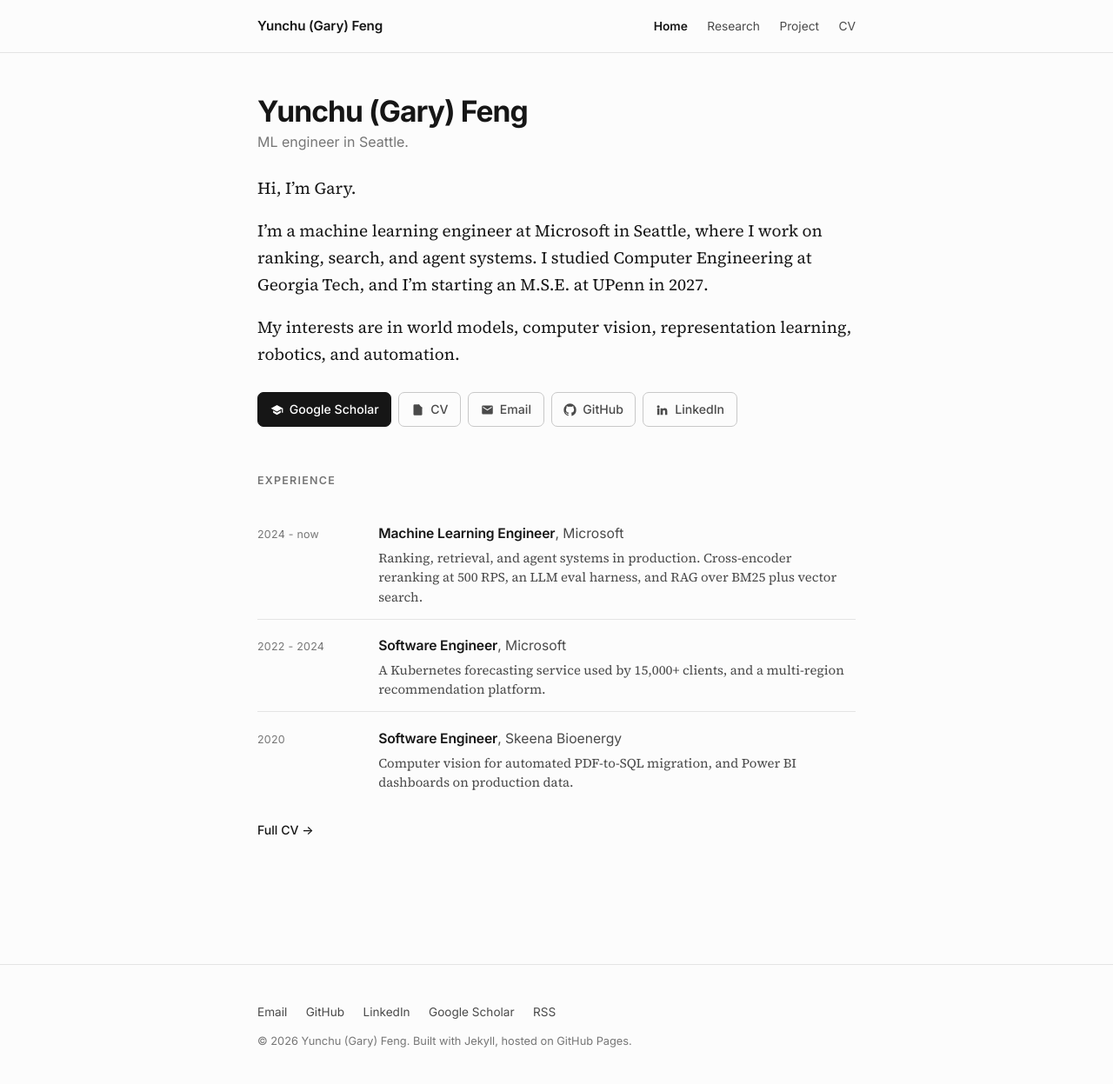
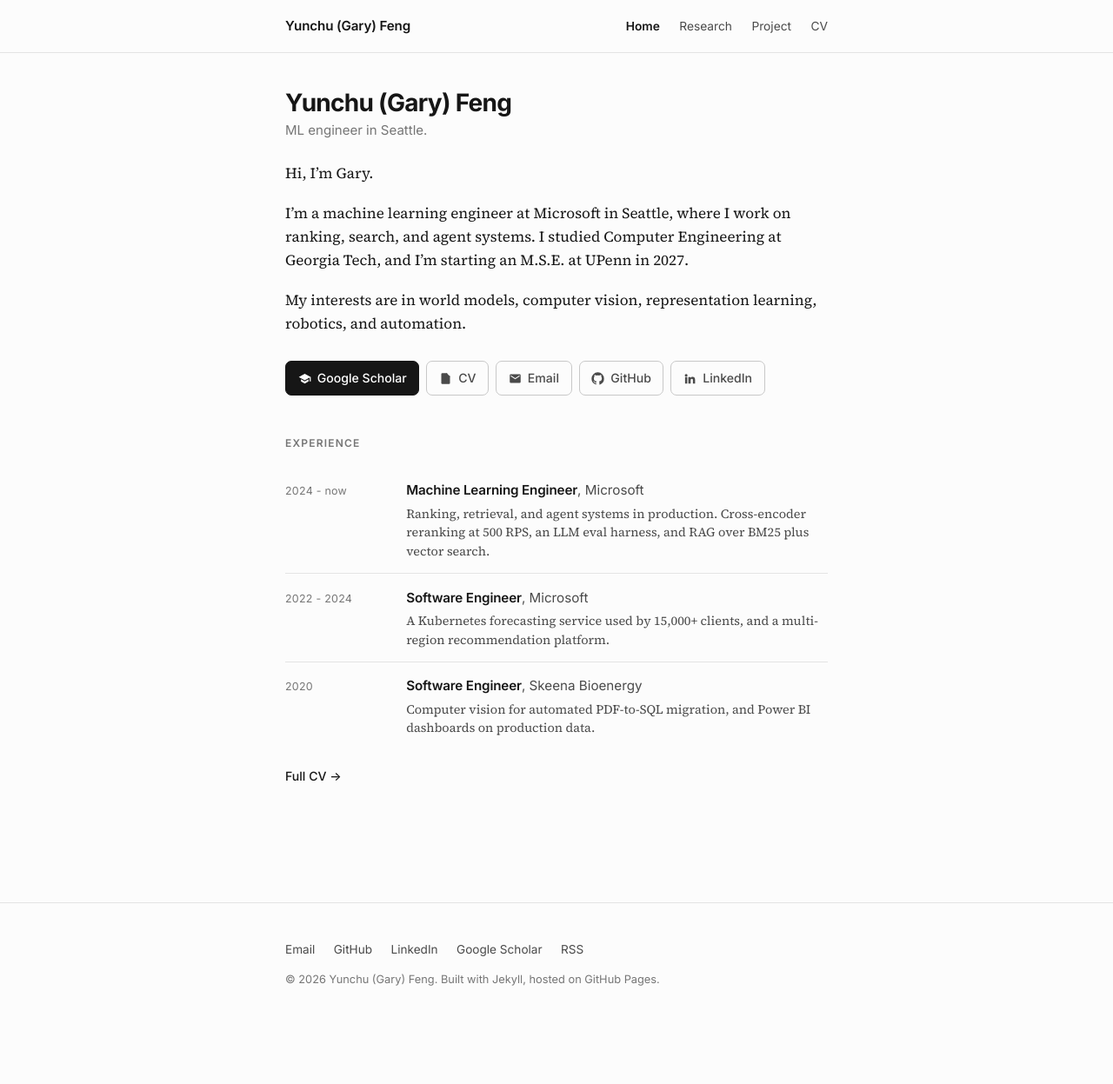
Before and after one commit to yfeng0206/yfeng0206.github.io, a Jekyll site: the page built from index.md, in a window 1280 px wide. Shown: the whole page at 87% size. Built offline with Jekyll 4.4.1, drawn with Linux system fonts in a browser that asks for light colours; after the commit the page ends 1176 px from its top, so only the background shows below that.

Commit message:
Reduce the type scale; add overflow guards
The site was set at 19px body with a 46rem measure, which reads oversized on a
normal laptop or desktop screen. Body is now 17px on a 42rem measure, which
keeps roughly 72 characters per line while making the whole page feel less
zoomed. Headings, listing rows and the experience block are scaled to match,
and vertical rhythm is tightened slightly so the page does not feel airy at the
smaller size.

Also adds max-width guards on images, tables, pre and iframes, plus
overflow-wrap on prose, so no future content can stretch the page sideways.

Verified before publishing: no horizontal overflow at 520, 700, 900, 1280, 1440
or 1920 px, measured with scrollWidth against clientWidth rather than by eye.

Co-authored-by: Copilot <223556219+Copilot@users.noreply.github.com>
Copilot-Session: 842d0d62-03a9-48d3-8d1c-033bd1a377df

```diff
--- a/assets/css/main.scss
+++ b/assets/css/main.scss
@@ -27,7 +27,7 @@
   --font-ui:"Inter",-apple-system,BlinkMacSystemFont,"Segoe UI",Roboto,"Helvetica Neue",Arial,sans-serif;
   --font-mono:"JetBrains Mono",SFMono-Regular,Menlo,Consolas,monospace;
 
-  --measure:46rem;
+  --measure:42rem;
   --space:1rem;
 }
 
@@ -40,8 +40,8 @@ body{
   background:var(--bg);
   color:var(--text);
   font-family:var(--font-serif);
-  font-size:19px;
-  line-height:1.62;
+  font-size:17px;
+  line-height:1.6;
   -webkit-font-smoothing:antialiased;
   -moz-osx-font-smoothing:grayscale;
 }
@@ -74,7 +74,7 @@ img{max-width:100%;height:auto}
 .nav a:hover{color:var(--link)}
 .nav a.active{color:var(--text);font-weight:600}
 
-.wrap{max-width:var(--measure);margin:0 auto;padding:3rem 1.5rem 4rem}
+.wrap{max-width:var(--measure);margin:0 auto;padding:2.6rem 1.5rem 3.5rem}
 
 .site-footer{border-top:1px solid var(--border);margin-top:4rem;background:var(--bg)}
 .footer-inner{max-width:var(--measure);margin:0 auto;padding:1.8rem 1.5rem 2.4rem;
@@ -87,9 +87,9 @@ img{max-width:100%;height:auto}
    Home hero
    ============================================================ */
 .hero{margin-bottom:1.6rem}
-.hero-name{font-family:var(--font-ui);font-size:2.1rem;font-weight:700;letter-spacing:-.028em;
+.hero-name{font-family:var(--font-ui);font-size:1.75rem;font-weight:700;letter-spacing:-.026em;
   margin:0 0 .3rem;line-height:1.15}
-.hero-tagline{font-family:var(--font-ui);font-size:1rem;color:var(--text-muted);
+.hero-tagline{font-family:var(--font-ui);font-size:.94rem;color:var(--text-muted);
   margin:0;line-height:1.45}
 
 .links-row{font-family:var(--font-ui);font-size:.92rem;margin:1.6rem 0 0;color:var(--text-muted)}
@@ -99,22 +99,22 @@ img{max-width:100%;height:auto}
    Headings / prose
    ============================================================ */
 .page-head{margin-bottom:1.8rem}
-.page-title{font-family:var(--font-ui);font-size:2rem;font-weight:700;letter-spacing:-.025em;
+.page-title{font-family:var(--font-ui);font-size:1.65rem;font-weight:700;letter-spacing:-.025em;
   line-height:1.18;margin:0 0 .5rem}
 .page-sub{font-family:var(--font-ui);font-size:1rem;color:var(--text-secondary);margin:0}
 .post-meta{font-family:var(--font-ui);font-size:.8rem;color:var(--text-muted);
   margin:0 0 .5rem;text-transform:uppercase;letter-spacing:.05em}
-.deck{font-size:1.06rem;color:var(--text-secondary);line-height:1.5;margin:.4rem 0 0}
+.deck{font-size:1rem;color:var(--text-secondary);line-height:1.5;margin:.4rem 0 0}
 .page-head .deck{padding-bottom:1.5rem;border-bottom:1px solid var(--border)}
 
-.section-head{font-family:var(--font-ui);font-size:.78rem;font-weight:600;text-transform:uppercase;
-  letter-spacing:.1em;color:var(--text-muted);margin:3.2rem 0 1.3rem;
+.section-head{font-family:var(--font-ui);font-size:.75rem;font-weight:600;text-transform:uppercase;
+  letter-spacing:.1em;color:var(--text-muted);margin:2.8rem 0 1.1rem;
   padding-bottom:0;border-bottom:0}
 
 .prose p{margin:0 0 1.15rem}
-.prose h2{font-family:var(--font-ui);font-size:1.3rem;font-weight:600;letter-spacing:-.018em;
+.prose h2{font-family:var(--font-ui);font-size:1.18rem;font-weight:600;letter-spacing:-.018em;
   margin:2.6rem 0 .9rem;line-height:1.3}
-.prose h3{font-family:var(--font-ui);font-size:1.08rem;font-weight:600;letter-spacing:-.012em;
+.prose h3{font-family:var(--font-ui);font-size:1.02rem;font-weight:600;letter-spacing:-.012em;
   margin:2rem 0 .7rem;line-height:1.35}
 .prose ul,.prose ol{margin:0 0 1.15rem;padding-left:1.4rem}
 .prose li{margin-bottom:.35rem}
@@ -198,12 +198,12 @@ pre code{background:none;padding:0;font-size:.8rem;white-space:pre}
 .work-thumb{width:100%;aspect-ratio:16/10;object-fit:cover;display:block;
   border-radius:4px;background:var(--surface-2);opacity:.94;transition:opacity .15s}
 .work-item:hover .work-thumb{opacity:1}
-.work-title{font-family:var(--font-ui);font-size:1.06rem;font-weight:600;margin:0 0 .2rem;
+.work-title{font-family:var(--font-ui);font-size:1rem;font-weight:600;margin:0 0 .2rem;
   letter-spacing:-.01em;line-height:1.35}
 .work-title a{text-decoration:none;color:var(--text)}
 .work-title a:hover{text-decoration:underline;text-decoration-color:var(--border-strong)}
 .work-meta{font-family:var(--font-ui);font-size:.8rem;color:var(--text-muted);margin:0 0 .45rem}
-.work-desc{font-size:.97rem;line-height:1.55;color:var(--text-secondary);margin:0}
+.work-desc{font-size:.94rem;line-height:1.55;color:var(--text-secondary);margin:0}
 @media (max-width:640px){.work-item{grid-template-columns:1fr;gap:.8rem}}
 
 .compact-row{display:grid;grid-template-columns:6.5rem 4.6rem 1fr;gap:1.1rem;padding:.85rem 0;
@@ -214,10 +214,10 @@ pre code{background:none;padding:0;font-size:.8rem;white-space:pre}
 .compact-thumb--empty{background:var(--surface)}
 .compact-row:last-child{border-bottom:0}
 .compact-year{font-family:var(--font-ui);font-size:.78rem;color:var(--text-muted);letter-spacing:.02em}
-.compact-body a{font-family:var(--font-ui);font-size:.97rem;font-weight:600;text-decoration:none;
+.compact-body a{font-family:var(--font-ui);font-size:.95rem;font-weight:600;text-decoration:none;
   letter-spacing:-.01em;color:var(--text)}
 .compact-body a:hover{text-decoration:underline;text-decoration-color:var(--border-strong)}
-.compact-desc{display:block;font-size:.92rem;color:var(--text-secondary);line-height:1.5;margin-top:.15rem}
+.compact-desc{display:block;font-size:.9rem;color:var(--text-secondary);line-height:1.5;margin-top:.15rem}
 
 .badge{display:inline-block;font-family:var(--font-ui);font-size:.65rem;font-weight:500;
   text-transform:uppercase;letter-spacing:.07em;padding:.12rem .4rem;border-radius:3px;
@@ -280,11 +280,11 @@ pre code{background:none;padding:0;font-size:.8rem;white-space:pre}
 .job-row:last-of-type{border-bottom:0}
 .job-period{font-family:var(--font-ui);font-size:.78rem;color:var(--text-muted);letter-spacing:.02em;
   white-space:nowrap}
-.job-role{font-family:var(--font-ui);font-size:.98rem;font-weight:600;letter-spacing:-.01em;
+.job-role{font-family:var(--font-ui);font-size:.95rem;font-weight:600;letter-spacing:-.01em;
   color:var(--text)}
-.job-org{font-family:var(--font-ui);font-size:.98rem;color:var(--text-secondary)}
+.job-org{font-family:var(--font-ui);font-size:.95rem;color:var(--text-secondary)}
 .job-org::before{content:", "}
-.job-note{display:block;font-size:.93rem;color:var(--text-secondary);line-height:1.5;margin-top:.2rem}
+.job-note{display:block;font-size:.9rem;color:var(--text-secondary);line-height:1.5;margin-top:.2rem}
 @media (max-width:560px){
   .job-row{grid-template-columns:1fr;gap:.15rem}
 }
@@ -305,3 +305,7 @@ pre code{background:none;padding:0;font-size:.8rem;white-space:pre}
 @media (max-width:520px){
   .link-btn{font-size:.84rem;padding:.42rem .7rem}
 }
+
+/* never let a wide child stretch the page */
+img,video,table,pre,iframe{max-width:100%}
+.prose{overflow-wrap:anywhere}
```
